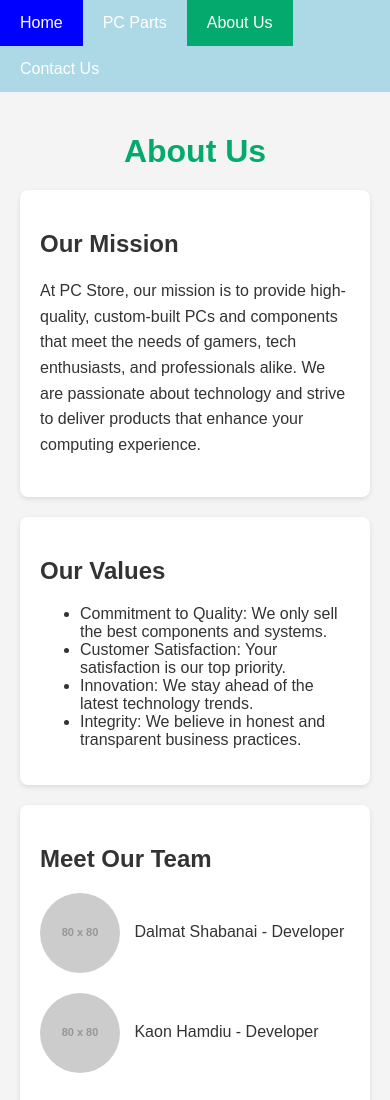
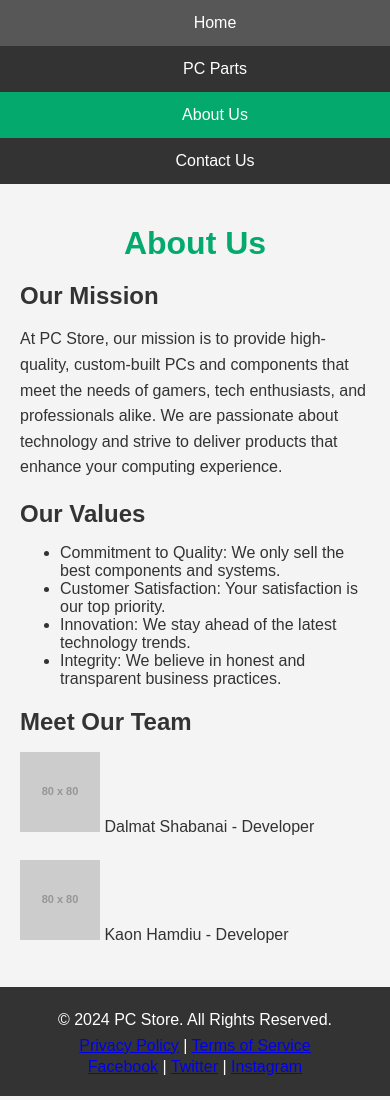
Before and after one commit to dalmat-shabani/Group-project, a plain HTML site: page about-us.html in a window 390 px wide. Shown: the top 1100 px of the page. Drawn offline with Linux system fonts and the light colour scheme; placeholder pictures from the web are drawn by us.

Commit message:
more of everything

```diff
--- a/style.css
+++ b/style.css
@@ -1,11 +1,15 @@
+/* General Styles */
 body {
     font-family: Arial, sans-serif;
     margin: 0;
     padding: 0;
+    background-color: #f4f4f4;
+    color: #333;
 }
 
+/* Navbar Styles */
 .navbar {
-            background-color: #001F3F;
+    background-color: #333;
     overflow: hidden;
 }
 
@@ -19,127 +23,40 @@
 }
 
 .navbar a:hover {
-            background-color: blue;
+    background-color: #575757;
 }
 
 .navbar a.active {
     background-color: #04AA6D;
 }
 
-        .container {
-            padding: 20px;
-        }
-
-  footer {
-      background-color: lightgreen;
-      color: white;
-      padding: 20px 0;
-      position: relative;
-      bottom: 0;
-      width: 100%;
-      text-align: center;
-  }
-
-  .footer-container {
-      display: flex;
-      justify-content: space-between;
-      align-items: center;
-      max-width: 1200px;
-      margin: 0 auto;
-      padding: 0 20px;
-  }
-
-  .footer-left {
-      text-align: left;
-  }
-
-  .footer-left p {
-      margin: 0;
-      padding: 5px 0;
-  }
-
-  .footer-left a {
-      color: #aaa;
-      text-decoration: none;
-  }
-
-  .footer-left a:hover {
-      text-decoration: underline;
-  }
-
-  .footer-right {
-      text-align: right;
-  }
-
-  .footer-right a {
-      color: white;
-      text-decoration: none;
-      margin: 0 10px;
-  }
-
-  .footer-right a:hover {
-      color: #04AA6D;
-  }
-
-  @media (max-width: 768px) {
-      .footer-container {
-          flex-direction: column;
-      }
-
-      .footer-left, .footer-right {
-          text-align: center;
-          margin: 10px 0;
-      }
-  }
-
-        body {
-            font-family: Arial, sans-serif;
-            margin: 0;
-            padding: 0;
-            background-color: #f4f4f4;
-            color: #333;
-        }
-
-        .navbar {
-            background-color: lightblue;
-            overflow: hidden;
-        }
-
-        .navbar a {
-            float: left;
-            display: block;
-            color: white;
-            text-align: center;
-            padding: 14px 20px;
-            text-decoration: none;
-        }
-
-        .navbar a:hover {
-            background-color: blue;
-        }
-
-        .navbar a.active {
-            background-color: #04AA6D;
-        }
-
+/* Container for Page Content */
 .container {
     padding: 20px;
     max-width: 1200px;
     margin: 0 auto;
 }
 
+/* Headings */
 h1 {
     color: #04AA6D;
     text-align: center;
     margin-bottom: 20px;
 }
 
+h2 {
+    color: #333;
+    margin-bottom: 10px;
+}
+
+/* Text Styling */
 p {
     line-height: 1.6;
     margin-bottom: 20px;
 }
 
-        .mission, .team, .values {
+/* Contact Information Styling */
+.contact-info {
     background-color: #fff;
     padding: 20px;
     border-radius: 8px;
@@ -147,14 +64,48 @@
     box-shadow: 0 2px 5px rgba(0, 0, 0, 0.1);
 }
 
-        .team img {
-            border-radius: 50%;
-            margin-right: 10px;
-            vertical-align: middle;
+.contact-info p {
+    margin: 5px 0;
 }
 
+/* Form Styling */
+form {
+    background-color: #fff;
+    padding: 20px;
+    border-radius: 8px;
+    box-shadow: 0 2px 5px rgba(0, 0, 0, 0.1);
+    margin-bottom: 20px;
+}
+
+form label {
+    display: block;
+    margin-bottom: 10px;
+    font-weight: bold;
+}
+
+form input, form textarea {
+    width: 100%;
+    padding: 10px;
+    margin-bottom: 20px;
+    border: 1px solid #ccc;
+    border-radius: 4px;
+}
+
+form input[type="submit"] {
+    background-color: #04AA6D;
+    color: white;
+    border: none;
+    cursor: pointer;
+    padding: 10px 20px;
+}
+
+form input[type="submit"]:hover {
+    background-color: #03895B;
+}
+
+/* Footer Styles */
 footer {
-            background-color: green;
+    background-color: #333;
     color: white;
     padding: 20px 0;
     text-align: center;
@@ -163,3 +114,15 @@
 footer p {
     margin: 0;
 }
+
+/* Responsive Styles */
+@media (max-width: 768px) {
+    .navbar a {
+        float: none;
+        width: 100%;
+    }
+
+    .contact-info, form {
+        margin: 10px;
+    }
+}
```
Also changed, not shown: contact-us.html (+46 -0 lines). Lines whose indentation alone changed are shown as unchanged.
